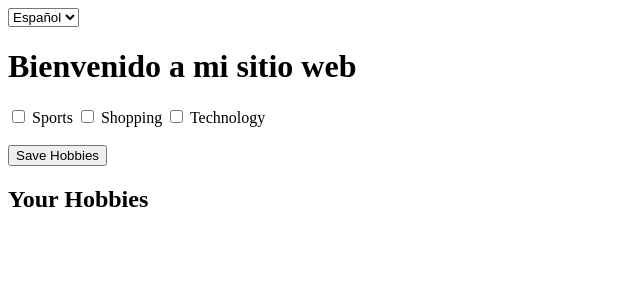
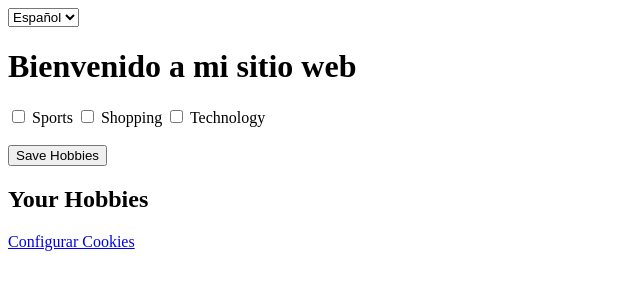
Before and after one commit to amarreo/amarreo.github.io, a plain HTML site: page index.html in a window 1280 px wide. Shown: the whole page, without its empty margins (0-640 px from the left). Drawn offline with Linux system fonts and the light colour scheme.

Commit message:
Include link to cookies

```diff
--- a/index.html
+++ b/index.html
@@ -51,6 +51,8 @@
 
   <h2>Your Hobbies</h2>
   <div class="hobby-icons" id="hobby-icons"></div>
-
+  <div class="footer">
+    <a href="javascript:void(0)" onclick="OneTrust.ToggleInfoDisplay();">Configurar Cookies</a>
+  </div>
 </body>
 </html>
```
